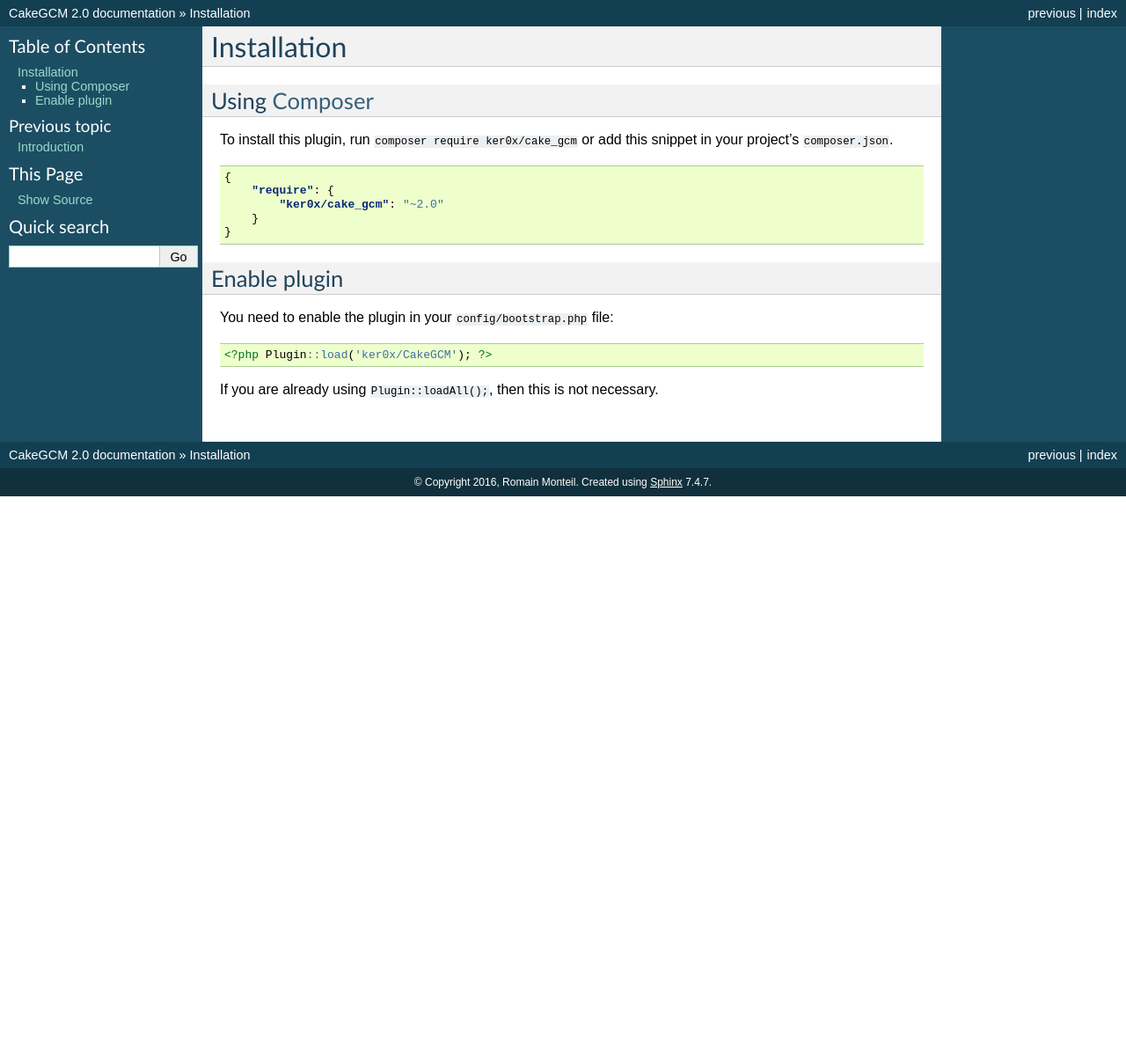
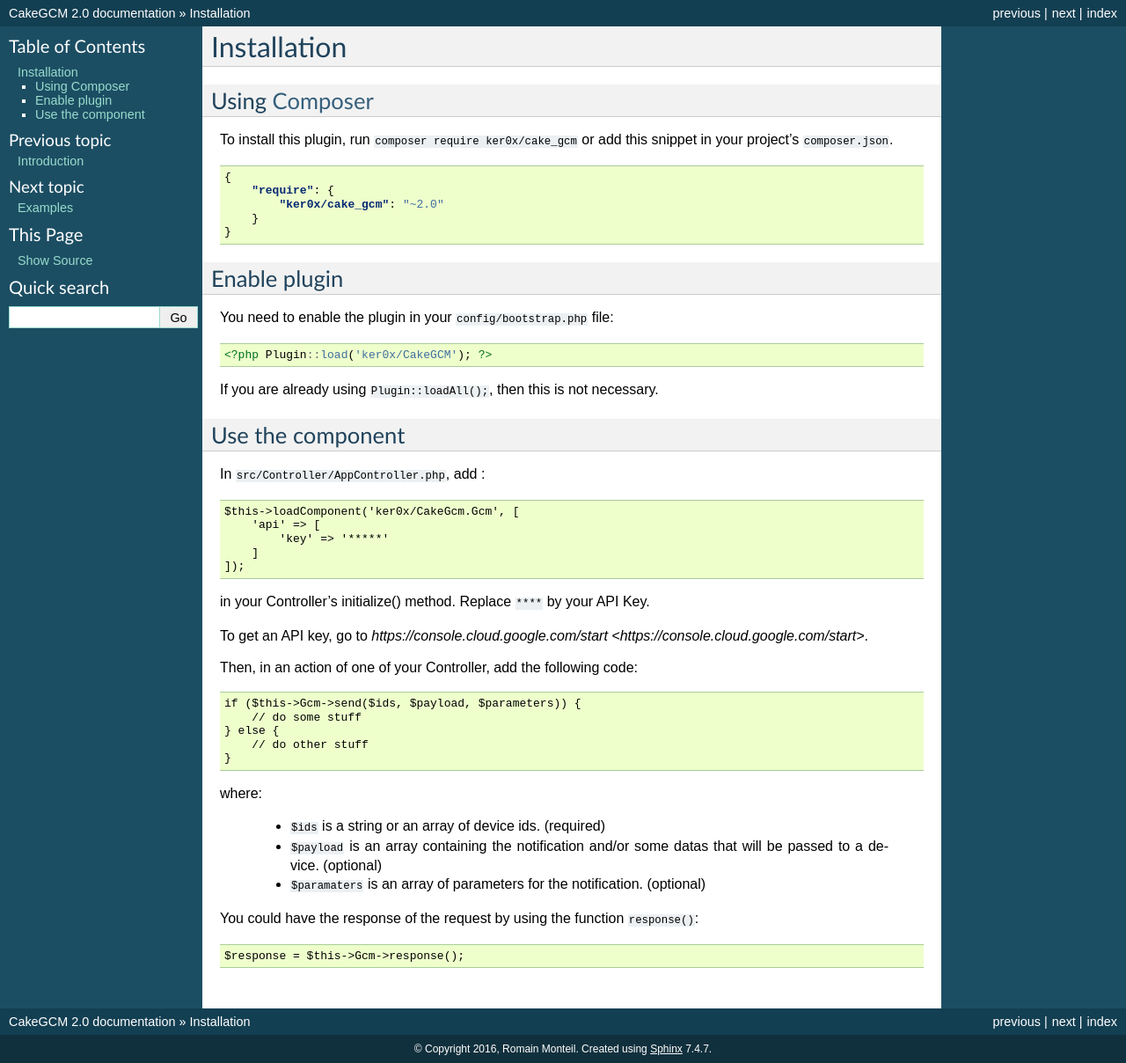
Before and after one commit to ker0x/CakeGCM, a Sphinx documentation site: the page built from docs/installation.rst, in a window 1280 px wide. Shown: the whole page at 88% size. Built offline with Sphinx 7.4.7, drawn with Linux system fonts in a browser that asks for light colours; before the commit the page ends 900 px from its top, so only the background shows below that.

Commit message:
Improve docs

```diff
--- a/docs/index.rst
+++ b/docs/index.rst
@@ -13,6 +13,7 @@
 
    Introduction <introduction>
    Installation <installation>
+   Examples <examples>
 
 
 Indices and tables
--- a/docs/installation.rst
+++ b/docs/installation.rst
@@ -1,8 +1,8 @@
 Installation
-------------
+============
 
 Using `Composer <http://getcomposer.org/>`__
-~~~~~~~~~~~~~~~~~~~~~~~~~~~~~~~~~~~~~~~~~~~~
+--------------------------------------------
 
 To install this plugin, run ``composer require ker0x/cake_gcm`` or add this snippet in your project's ``composer.json``.
 
@@ -15,7 +15,7 @@
     }
 
 Enable plugin
-~~~~~~~~~~~~~
+-------------
 
 You need to enable the plugin in your ``config/bootstrap.php`` file:
 
@@ -24,3 +24,42 @@
     <?php Plugin::load('ker0x/CakeGCM'); ?>
 
 If you are already using ``Plugin::loadAll();``, then this is not necessary.
+
+Use the component
+-----------------
+
+In ``src/Controller/AppController.php``, add :
+
+.. code:: php
+
+    $this->loadComponent('ker0x/CakeGcm.Gcm', [
+        'api' => [
+            'key' => '*****'
+        ]
+    ]);
+
+in your Controller's initialize() method. Replace ``****`` by your API Key.
+
+To get an API key, go to `https://console.cloud.google.com/start <https://console.cloud.google.com/start>`.
+
+Then, in an action of one of your Controller, add the following code:
+
+.. code:: php
+
+    if ($this->Gcm->send($ids, $payload, $parameters)) {
+        // do some stuff
+    } else {
+        // do other stuff
+    }
+
+where:
+
+ - ``$ids`` is a string or an array of device ids. (required)
+ - ``$payload`` is an array containing the notification and/or some datas that will be passed to a device. (optional)
+ - ``$paramaters`` is an array of parameters for the notification. (optional)
+
+You could have the response of the request by using the function ``response()``:
+
+.. code:: php
+
+    $response = $this->Gcm->response();
```
Also changed, not shown: README.md (+13 -31 lines), docs/examples.rst (added, +127 -0 lines), docs/introduction.rst (+4 -3 lines).
